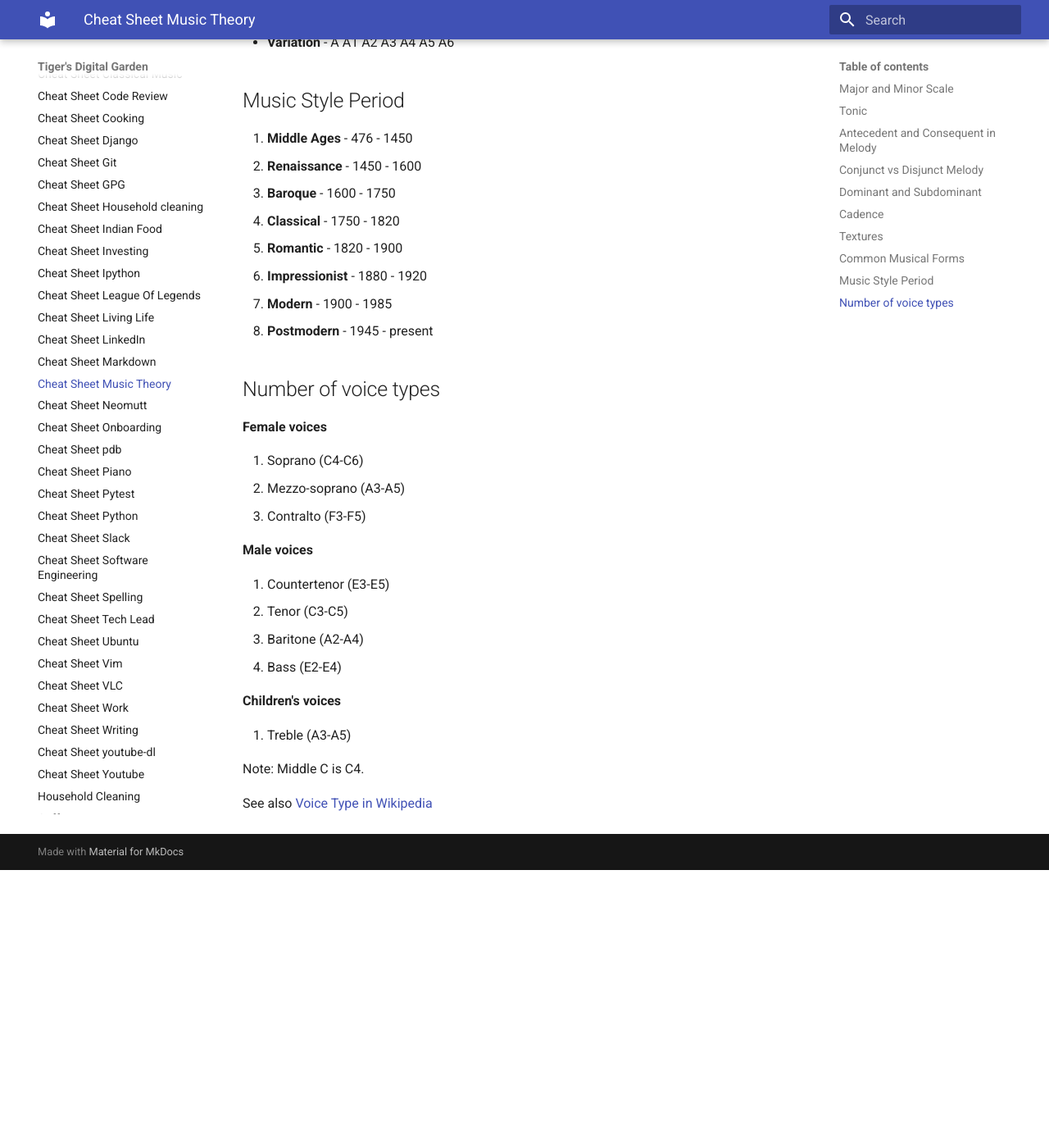
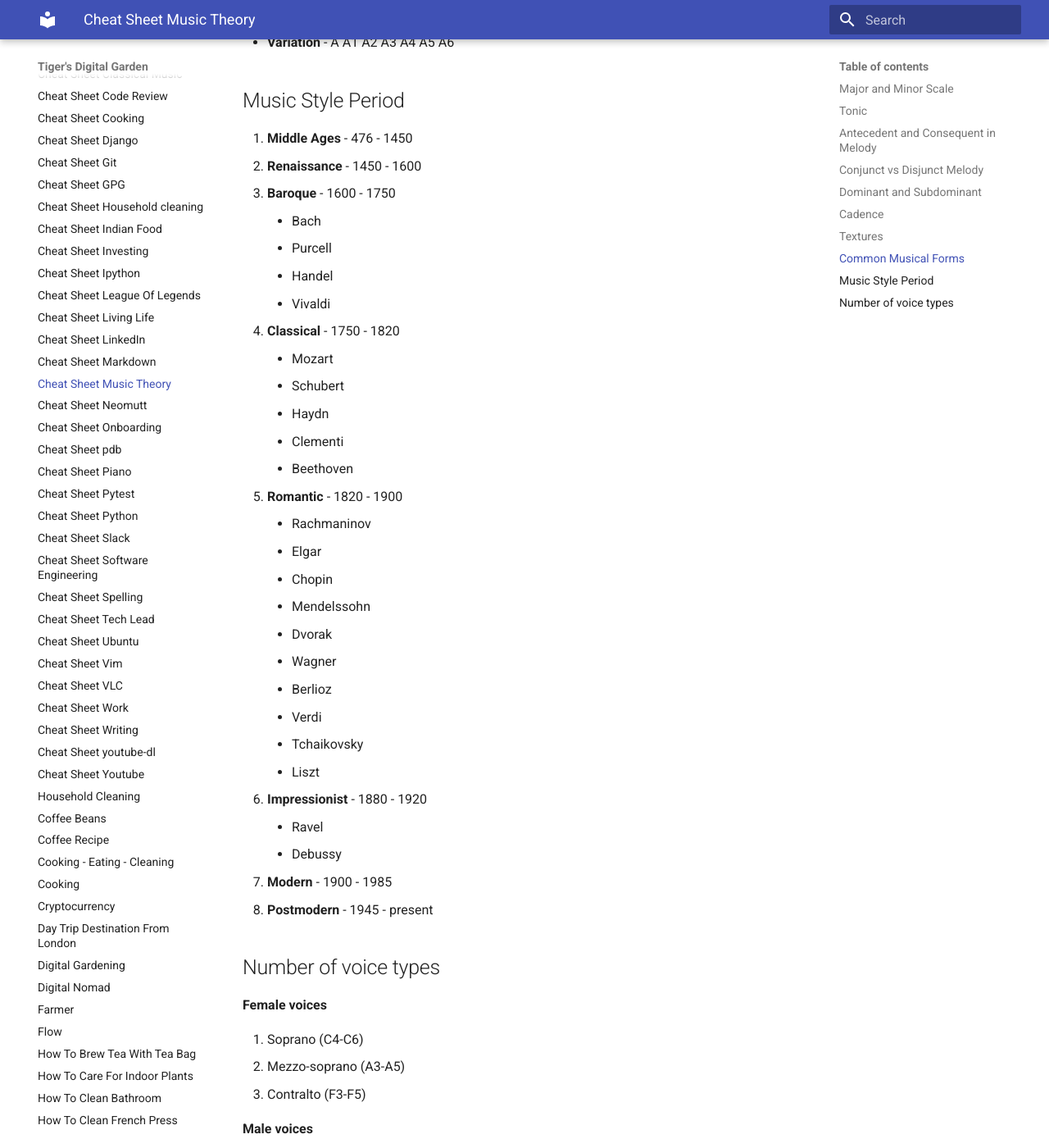
Before and after one commit to ynotstartups/notes, an MkDocs documentation site: the page built from notes/cheat-sheet-music-theory.md, in a window 1280 px wide and 1400 px high, scrolled down 1620 px. Shown: the whole window at 82% size. Built offline with MkDocs 1.6.1 and Material for MkDocs 9.7.7, drawn with Linux system fonts in a browser that asks for light colours; before the commit the page ends 2681 px from its top, so only the background shows below that.

Commit message:
update music

```diff
--- a/notes/cheat-sheet-music-theory.md
+++ b/notes/cheat-sheet-music-theory.md
@@ -56,9 +56,30 @@
 1. **Middle Ages** - 476 - 1450
 1. **Renaissance** - 1450 - 1600
 1. **Baroque** - 1600 - 1750
+   - Bach
+   - Purcell
+   - Handel
+   - Vivaldi
 1. **Classical** - 1750 - 1820
+   - Mozart
+   - Schubert
+   - Haydn
+   - Clementi
+   - Beethoven
 1. **Romantic** - 1820 - 1900
+   - Rachmaninov
+   - Elgar
+   - Chopin
+   - Mendelssohn
+   - Dvorak
+   - Wagner
+   - Berlioz
+   - Verdi
+   - Tchaikovsky
+   - Liszt
 1. **Impressionist** - 1880 - 1920
+   - Ravel
+   - Debussy
 1. **Modern** - 1900 - 1985
 1. **Postmodern** - 1945 - present
 
```
Also changed, not shown: notes/cheat-sheet-classical-music.md (+5 -0 lines).
